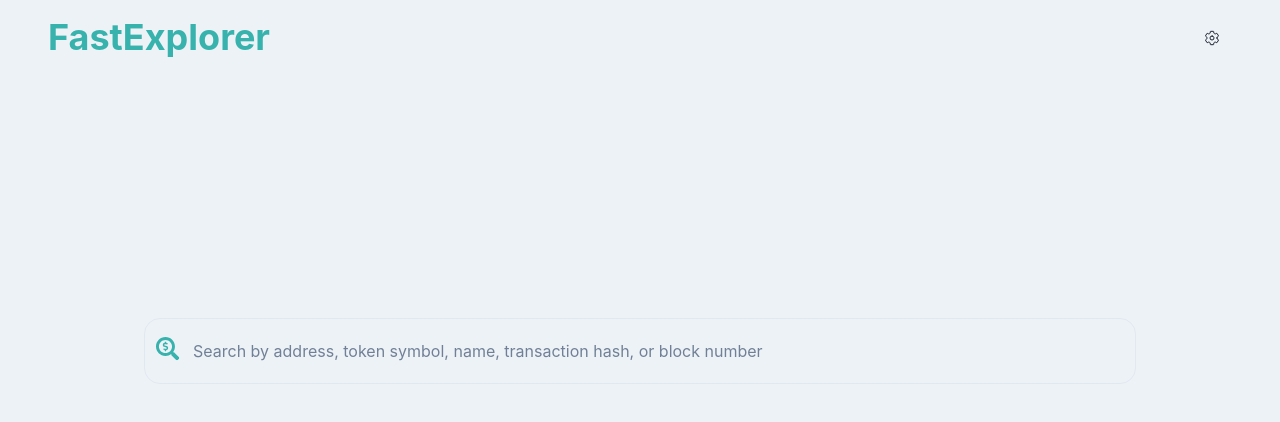
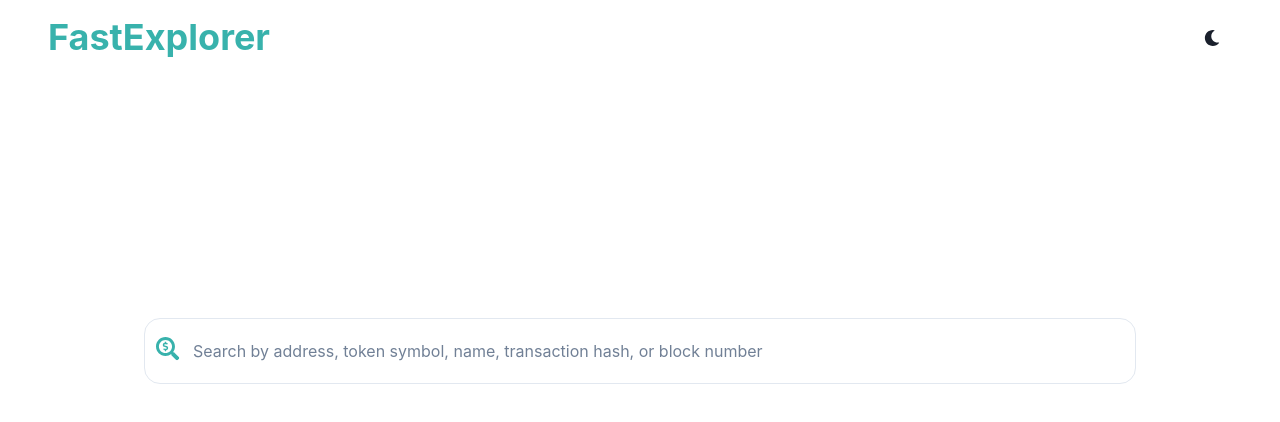
Before and after one commit to opengate-labs/fastexplorer, a React (Vite) app: page / in a window 1280 px wide. Shown: the top 422 px of the page. Built offline with nearby package versions, Linux system fonts and the light colour scheme.

Commit message:
Added color themes: :

```diff
--- a/src/components/Header.jsx
+++ b/src/components/Header.jsx
@@ -1,8 +1,16 @@
-import { Flex, Heading, Icon, IconButton } from '@chakra-ui/react';
+import {
+  Flex,
+  Heading,
+  Icon,
+  IconButton,
+  useColorMode,
+} from '@chakra-ui/react';
 import { IoSettingsOutline } from 'react-icons/io5';
 import { Link } from 'react-router-dom';
+import { FaSun, FaMoon } from 'react-icons/fa';
+export default function Header() {
+  const { colorMode, toggleColorMode } = useColorMode();
 
-export default function Header() {
   return (
     <Flex
       alignItems='center'
@@ -14,8 +22,8 @@
       <Heading color='teal.400' as={Link} to='/'>
         FastExplorer
       </Heading>
-      <IconButton background='transparent'>
-        <IoSettingsOutline />
+      <IconButton background='transparent' onClick={() => toggleColorMode()}>
+        {colorMode === 'light' ? <FaMoon /> : <FaSun />}
       </IconButton>
     </Flex>
   );
--- a/src/components/Search.jsx
+++ b/src/components/Search.jsx
@@ -44,6 +44,7 @@
           pl={12}
           w='full'
           borderRadius={16}
+          color='textColor'
           placeholder='Search by address, token symbol, name, transaction hash, or block number'
           {...register('search')}
         />
--- a/src/pages/Transaction.jsx
+++ b/src/pages/Transaction.jsx
@@ -43,7 +43,13 @@
         <Heading mb={4} fontSize='md'>
           Transaction {hash}
         </Heading>
-        <Box w='full' p={4} minH='400px' background='white' borderRadius={12}>
+        <Box
+          w='full'
+          p={4}
+          minH='400px'
+          background='counterBGColor'
+          borderRadius={12}
+        >
           {loading && (
             <Stack spacing={6}>
               <Skeleton height='10px' />
@@ -68,7 +74,7 @@
                   (key) => key !== '__typename' && !!response?.transaction[key]
                 )
                 .map((key) => (
-                  <Text key={key}>
+                  <Text key={key} color='textColor'>
                     {key}: {response?.transaction[key]}{' '}
                     <IconButton
                       background='transparent'
--- a/src/theme/theme.js
+++ b/src/theme/theme.js
@@ -12,7 +12,17 @@
   styles: {
     global: {
       body: {
-        bg: 'gray.100',
+        bg: { default: '#BBC1C3', _dark: '#3D3E54' },
+      },
+    },
+  },
+  semanticTokens: {
+    colors: {
+      bgColor: { default: '#F2F4F5', _dark: '#181B24' },
+      textColor: { default: '#1F2933', _dark: '#F9FAFB' },
+      counterBGColor: {
+        default: '#EBEEF0',
+        _dark: '#272B3C',
       },
     },
   },
```
